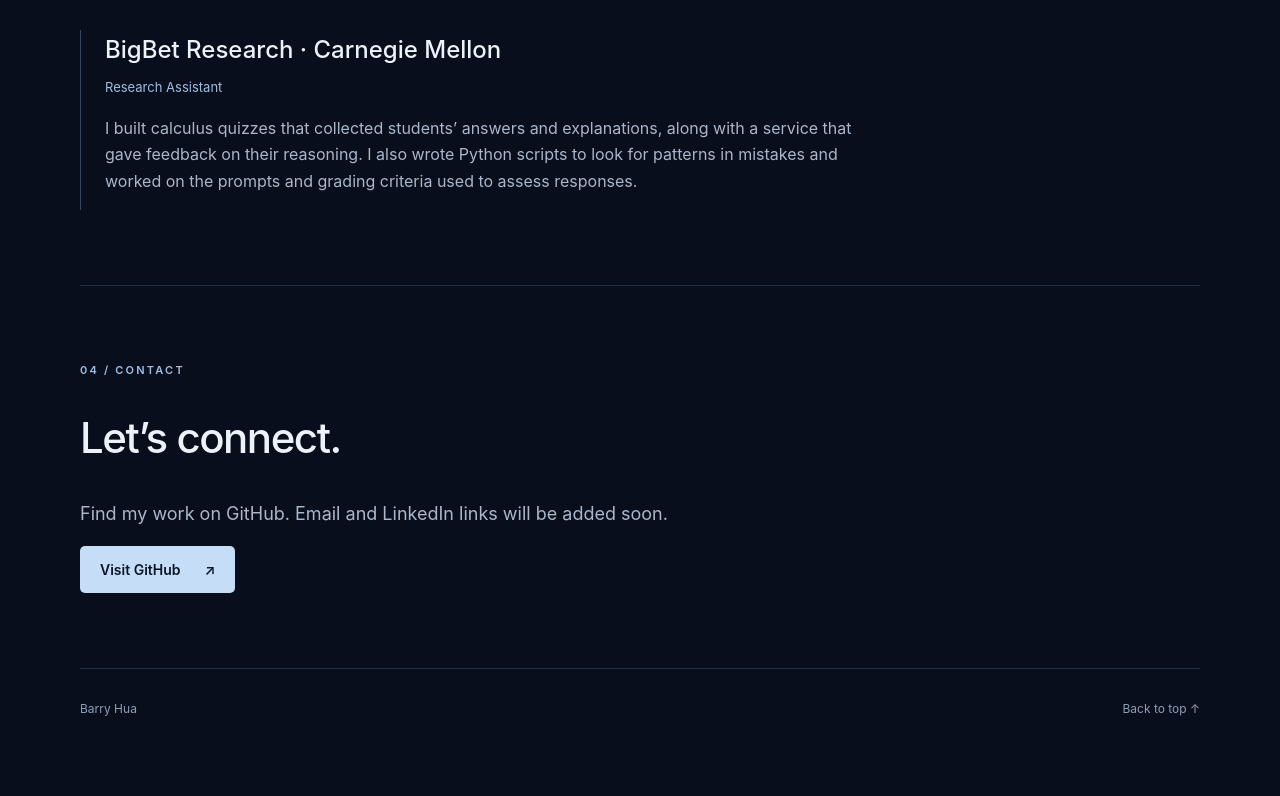
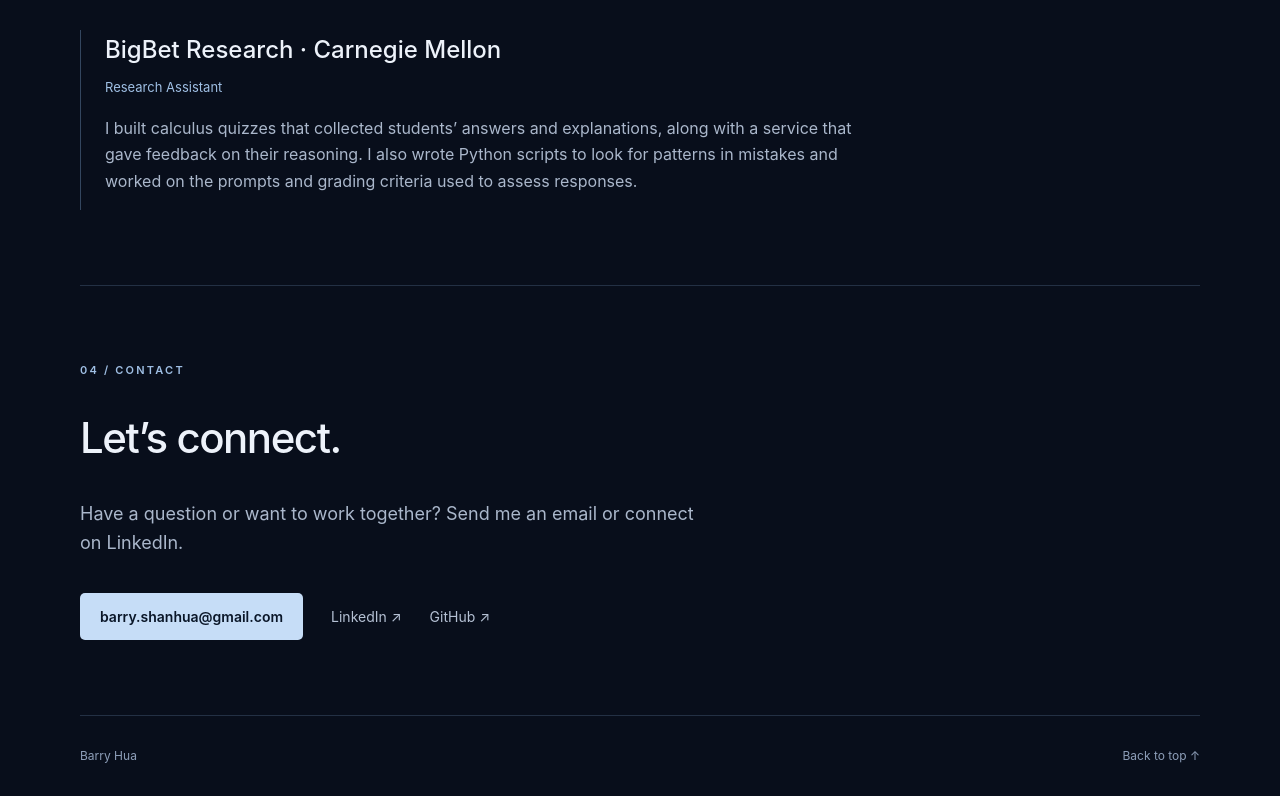
Before and after one commit to TakinaHua/takinahua.github.io, a React (Vite) app: page / in a window 1280 px wide. Shown: the part 3118-3914 px from the top of the page. Before the commit the page ends 3867 px from the top, so only its background shows below. Built offline with nearby package versions, Linux system fonts and the light colour scheme.

Commit message:
feat: add resume email and LinkedIn contact links

```diff
--- a/src/App.css
+++ b/src/App.css
@@ -8,3 +8,5 @@
 .hero{position:relative;isolation:isolate}.hero::before{content:"";position:absolute;z-index:-1;inset:-1px calc((min(1120px, 100vw - 64px) - 100vw)/2) 0;background:linear-gradient(to bottom,transparent 65%,#080e1b 100%),linear-gradient(to right,rgba(8,14,27,.15),transparent 65%),url('/images/galaxy-hero.webp') center right/cover no-repeat;pointer-events:none}.hero h1{max-width:800px}.hero .intro{max-width:500px}.site-header{position:relative;z-index:1}@media(max-width:640px){.hero::before{inset:0 -20px;background-image:linear-gradient(to bottom,rgba(8,14,27,.35),#080e1b 100%),linear-gradient(to right,rgba(8,14,27,.55),rgba(8,14,27,.1)),url('/images/galaxy-hero.webp');background-position:center,center,70% center}.hero h1{font-size:clamp(34px,8vw,48px)}}
 
 .project>div{display:flex;flex-direction:column;align-items:flex-start;min-width:0;flex:1}.project .status,.project .project-link{margin-top:auto}.project .tech{margin-bottom:24px}.project-number{flex-shrink:0}.project-link{font-size:14px;color:#c6ddf7;text-decoration:underline;text-underline-offset:5px}.project-link:hover{color:white}
+
+.contact-links{flex-wrap:wrap}.contact-links .button{overflow-wrap:anywhere;max-width:100%}
--- a/src/App.tsx
+++ b/src/App.tsx
@@ -35,7 +35,7 @@ function App() {
             <article><h3>BigBet Research · Carnegie Mellon</h3><p className="role">Research Assistant</p><p>I built calculus quizzes that collected students’ answers and explanations, along with a service that gave feedback on their reasoning. I also wrote Python scripts to look for patterns in mistakes and worked on the prompts and grading criteria used to assess responses.</p></article>
           </div>
         </section>
-        <section id="contact" aria-labelledby="contact-title"><p className="eyebrow">04 / CONTACT</p><h2 id="contact-title">Let’s connect.</h2><p className="section-copy">Find my work on GitHub. Email and LinkedIn links will be added soon.</p><a className="button" href="https://github.com/TakinaHua" target="_blank" rel="noreferrer">Visit GitHub <span aria-hidden="true">↗</span></a></section>
+        <section id="contact" aria-labelledby="contact-title"><p className="eyebrow">04 / CONTACT</p><h2 id="contact-title">Let’s connect.</h2><p className="section-copy">Have a question or want to work together? Send me an email or connect on LinkedIn.</p><div className="actions contact-links"><a className="button" href="mailto:barry.shanhua@gmail.com">barry.shanhua@gmail.com</a><a className="text-link" href="https://www.linkedin.com/in/barry-shan-hua/" target="_blank" rel="noreferrer">LinkedIn ↗</a><a className="text-link" href="https://github.com/TakinaHua" target="_blank" rel="noreferrer">GitHub <span aria-hidden="true">↗</span></a></div></section>
       </main>
       <footer><span>Barry Hua</span><a href="#home">Back to top ↑</a></footer>
     </>
```
Also changed, not shown: 1 other file (tests, documents, lock files or other folders).
